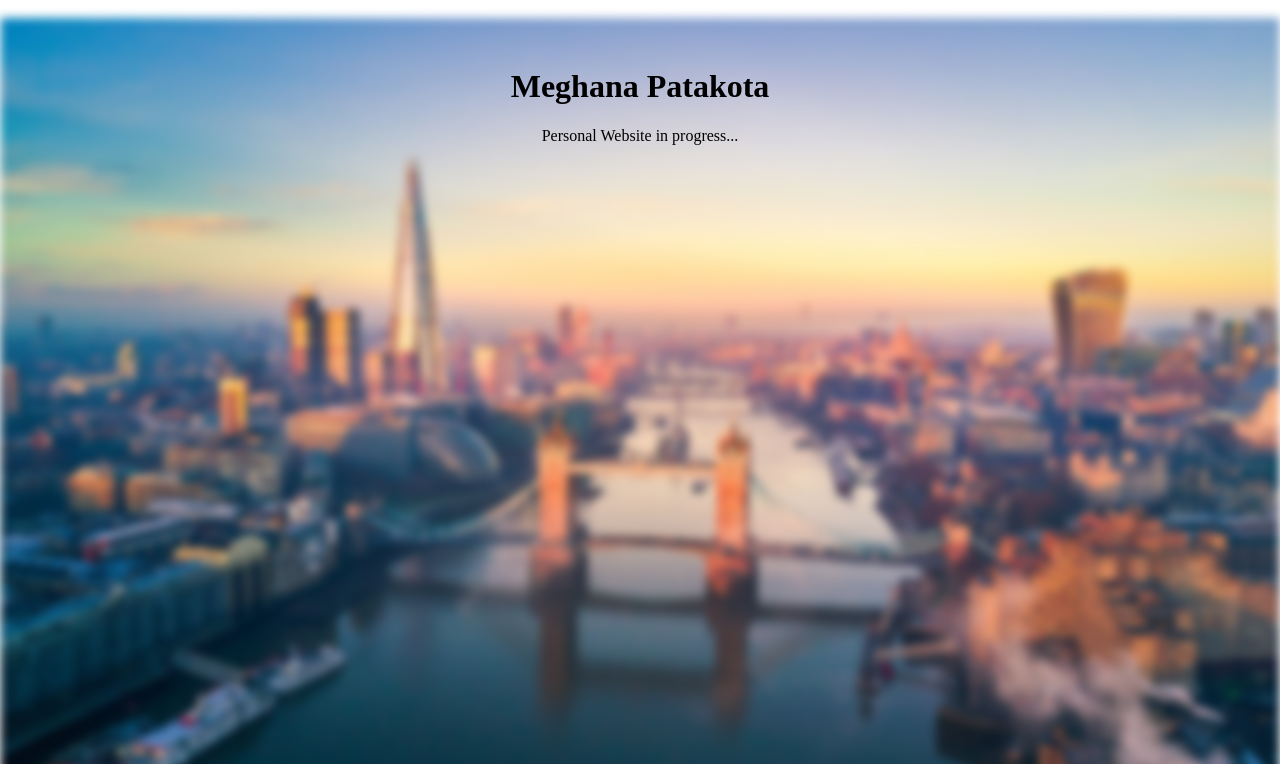
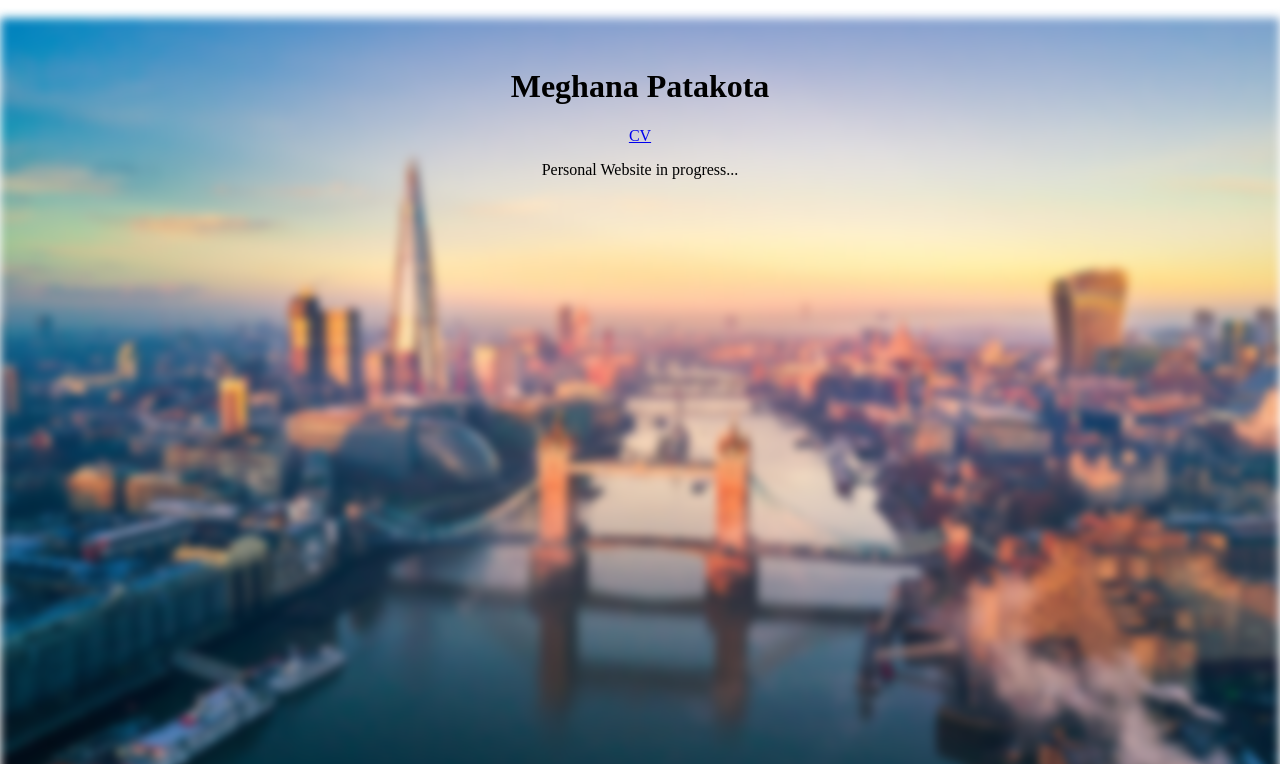
Before and after one commit to meg-patakota/portfolio, a plain HTML site: page index.html in a window 1280 px wide. Shown: the part 36-800 px from the top of the page. Drawn offline with Linux system fonts and the light colour scheme.

Commit message:
working on links

```diff
--- a/index.html
+++ b/index.html
@@ -2,7 +2,7 @@
     <head
         <meta charset = "UTF-8">
         <meta name = "viewport" content="width = device-width, initial-scale=1.0">
-        <title>Meg's Portfolio</title>
+        <title> Meg's Portfolio</title>
         <link rel="stylesheet" href="styles.css">
     </head>
 
@@ -32,7 +32,7 @@
 
 
 
-          <!-- <a href="contact.html">Contact</a> -->
+          <a href="contact.html">CV</a>
 
           <p> Personal Website in progress...</p>
 
```
